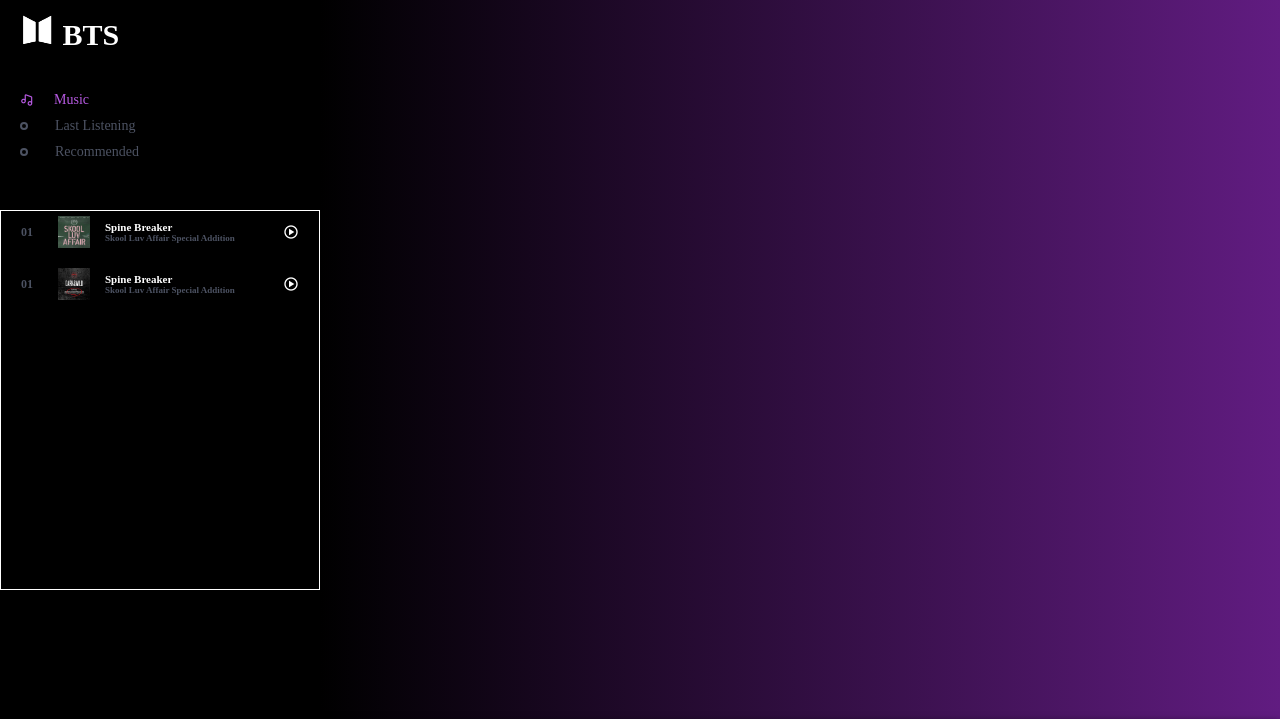
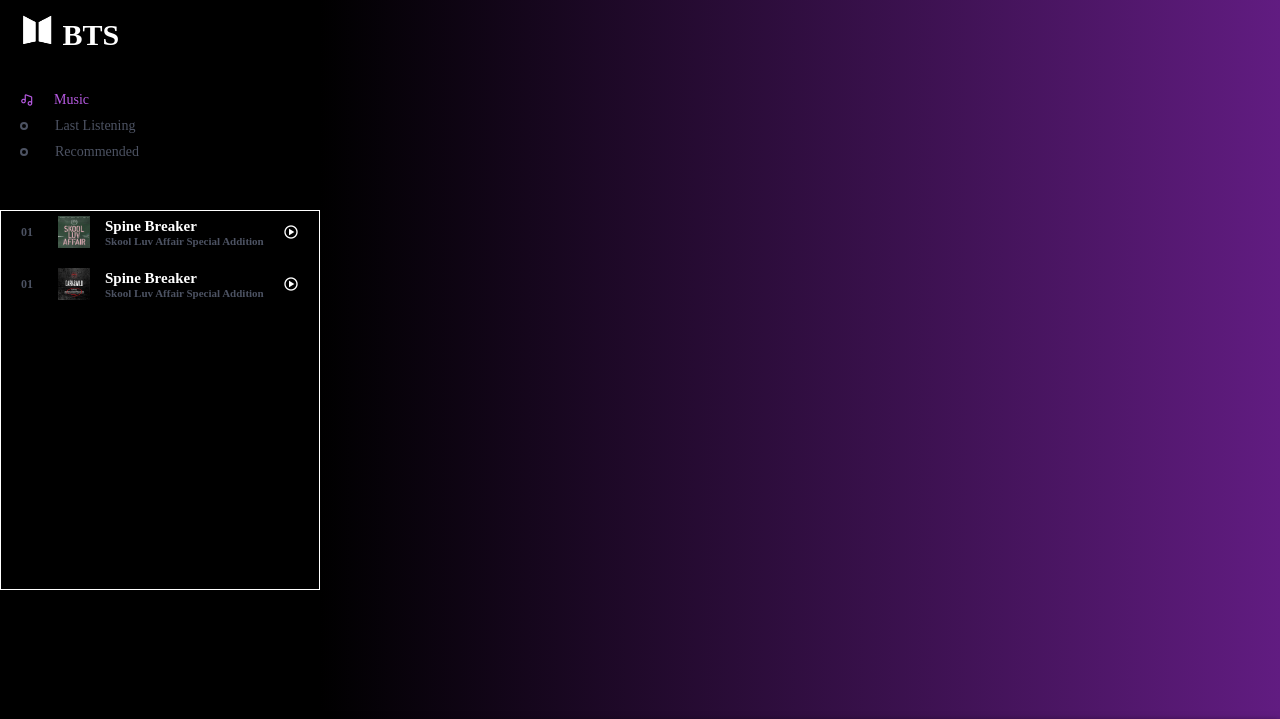
Before and after one commit to nunaprameswari/Project_UAS, a Django app: page / in a window 1280 px wide. Shown: the top 719 px of the page. Run offline with Django 4.2, Linux system fonts and the light colour scheme.

Commit message:
perubahan css font

```diff
--- a/static/css/musicku.css
+++ b/static/css/musicku.css
@@ -148,7 +148,7 @@ header .menu_side .menu_song li img {
 }
 
 header .menu_side .menu_song li h5 {
-    font-size: 11px;
+    font-size: 15px;
     margin-left: 15px;
     width: 170px;
     overflow: hidden;
@@ -157,7 +157,7 @@ header .menu_side .menu_song li h5 {
 }
 
 header .menu_side .menu_song li h5 .subtitle {
-    font-size: 9px;
+    font-size: 11px;
     color: #4c5262;
 }
 
```
